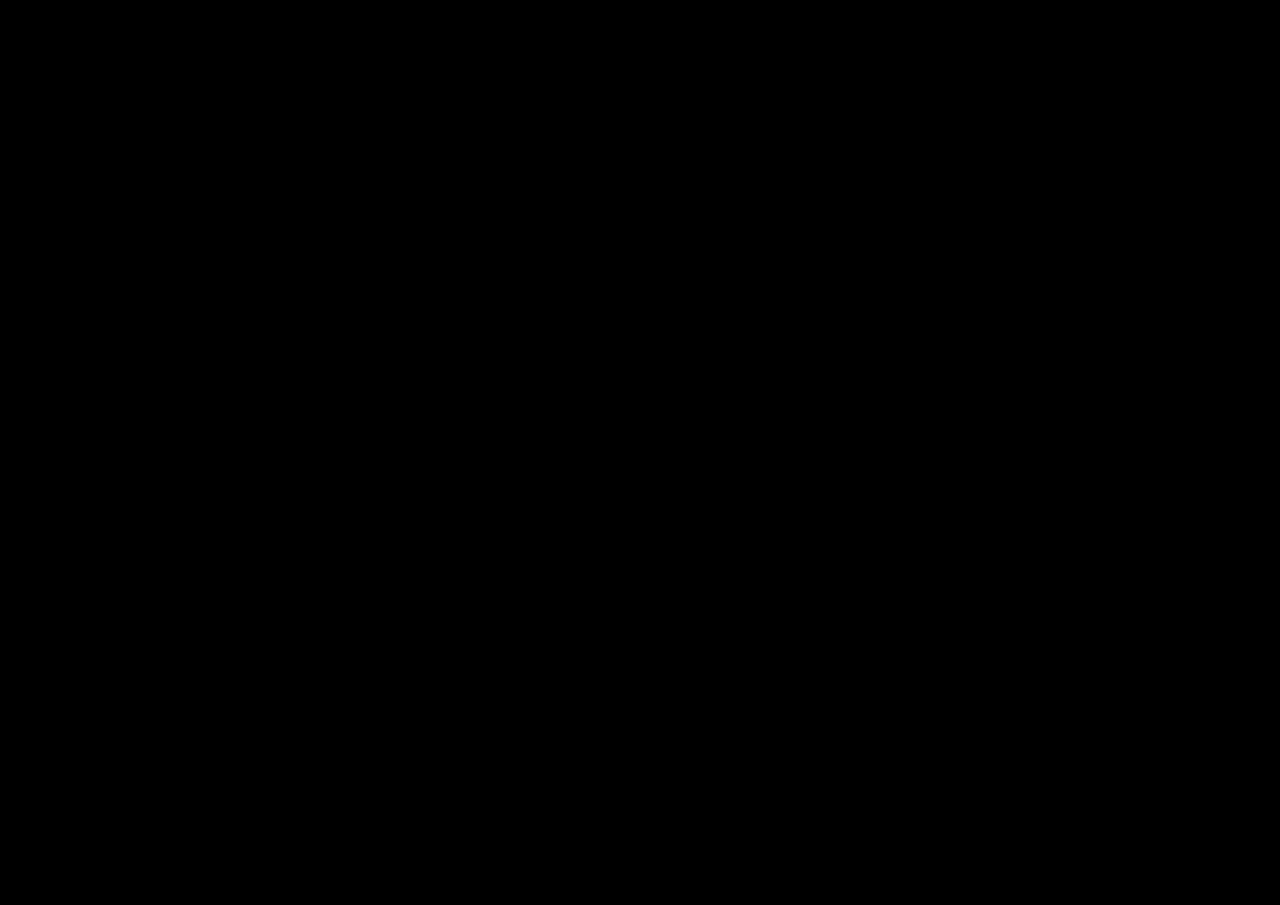
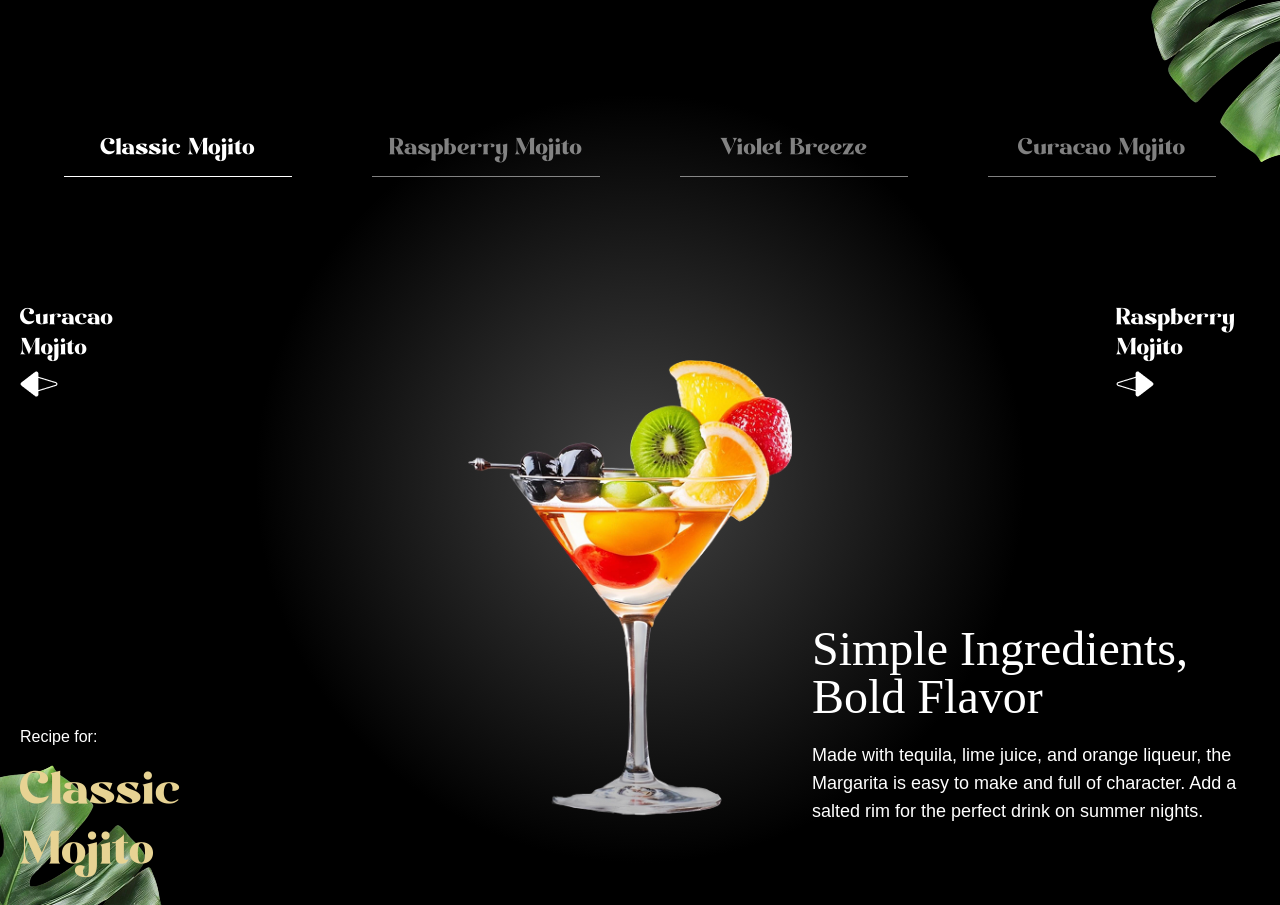
Before and after one commit to riugamine/mojito-web, a React (Vite) app: page / in a window 1280 px wide. Shown: the part 4120-5025 px from the top of the page. Before the commit the page ends 4012 px from the top, so only its background shows below. Built offline with nearby package versions, Linux system fonts and the light colour scheme; a web font is replaced by a local one.

Commit message:
Rename sliderLists to allCocktails in index.js and add Menu component to App.jsx for improved navigation.

```diff
--- a/constans/index.js
+++ b/constans/index.js
@@ -134,7 +134,7 @@
     },
    ];
 
-   const sliderLists = [
+   const allCocktails = [
     {
        id: 1,
        name: "Classic Mojito",
@@ -179,5 +179,5 @@
     openingHours,
     storeInfo,
     socials,
-    sliderLists,
+    allCocktails,
    };
--- a/src/App.jsx
+++ b/src/App.jsx
@@ -7,6 +7,7 @@
 import Cocktails from './components/Cocktails'
 import About from './components/About'
 import Art from './components/Art'
+import Menu from './components/Menu'
 const App = () => {
   return (
     <main>
@@ -15,6 +16,7 @@
       <Cocktails />
       <About />
       <Art />
+      <Menu />
     </main>
   )
 }
--- /dev/null
+++ b/src/components/Menu.jsx
@@ -0,0 +1,100 @@
+'use client'
+import { allCocktails } from '../../constans/index.js'
+import { useRef, useState } from 'react'
+import { useGSAP } from '@gsap/react'
+import gsap from 'gsap';
+const Menu = () => {
+    const contentRef = useRef();
+    const [currentIndex, setCurrentIndex] = useState(0);
+
+    useGSAP(() => {
+       gsap.fromTo('#title', { opacity: 0 }, { opacity: 1, duration: 1 });
+       gsap.fromTo('.cocktail img', { opacity: 0, xPercent: -100 }, {
+        xPercent: 0, opacity: 1, duration: 1, ease: 'power1.inOut'
+       })
+       gsap.fromTo('.details h2', { yPercent: 100, opacity: 0 }, {
+        yPercent: 0, opacity: 100, ease: 'power1.inOut'
+       })
+       gsap.fromTo('.details p', { yPercent: 100, opacity: 0 }, {
+        yPercent: 0, opacity: 100, ease: 'power1.inOut'
+       })
+    }, [currentIndex]);
+
+    const totalCocktails = allCocktails.length;
+
+    const goToSlide = (index) => {
+       const newIndex = (index + totalCocktails) % totalCocktails;
+
+       setCurrentIndex(newIndex);
+    }
+
+    const getCocktailAt = (indexOffset) => {
+       return allCocktails[(currentIndex + indexOffset + totalCocktails) % totalCocktails]
+    }
+
+    const currentCocktail = getCocktailAt(0);
+    const prevCocktail = getCocktailAt(-1);
+    const nextCocktail = getCocktailAt(1);
+
+
+
+  return (
+	<section id="menu" aria-labelledby="menu-heading">
+	 <img src="/images/slider-left-leaf.png" alt="left-leaf" id="m-left-leaf" />
+	 <img src="/images/slider-right-leaf.png" alt="right-leaf" id="m-right-leaf" />
+
+	 <h2 id="menu-heading" className="sr-only">
+		Cocktail Menu
+	 </h2>
+
+	 <nav className="cocktail-tabs" aria-label="Cocktail Navigation">
+		{allCocktails.map((cocktail, index) => {
+		 const isActive = index === currentIndex;
+
+		 return (
+			<button key={cocktail.id} className={`
+				${isActive
+				 ? 'text-white border-white'
+				 : 'text-white/50 border-white/50'}
+			 `}	onClick={() => goToSlide(index)}
+			>
+			 {cocktail.name}
+			</button>
+		 )
+		})}
+	 </nav>
+
+	 <div className="content">
+		<div className="arrows">
+		 <button className="text-left" onClick={() => goToSlide(currentIndex - 1)}>
+			<span>{prevCocktail.name}</span>
+			<img src="/images/right-arrow.png" alt="right-arrow" aria-hidden="true" />
+		 </button>
+
+		 <button className="text-left" onClick={() => goToSlide(currentIndex + 1)}>
+			<span>{nextCocktail.name}</span>
+			<img src="/images/left-arrow.png" alt="left-arrow" aria-hidden="true" />
+		 </button>
+		</div>
+
+		<div className="cocktail">
+		 <img src={currentCocktail.image} className="object-contain"/>
+		</div>
+
+		<div className="recipe">
+		 <div ref={contentRef} className="info">
+			<p>Recipe for:</p>
+			<p id="title">{currentCocktail.name}</p>
+		 </div>
+
+		 <div className="details">
+			<h2>{currentCocktail.title}</h2>
+			<p>{currentCocktail.description}</p>
+		 </div>
+		</div>
+	 </div>
+	</section>
+  )
+}
+
+export default Menu
```
